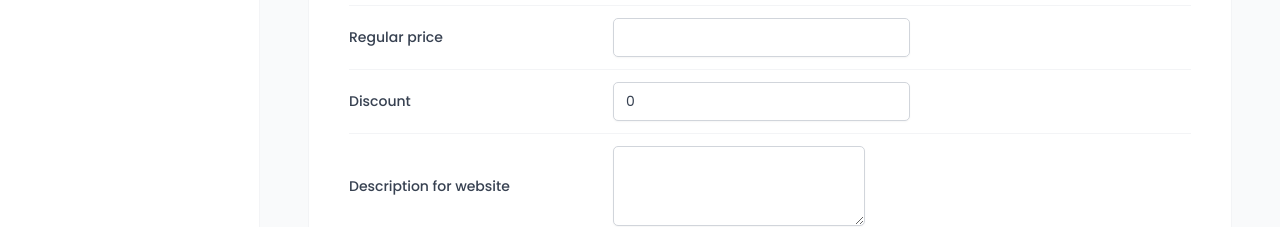
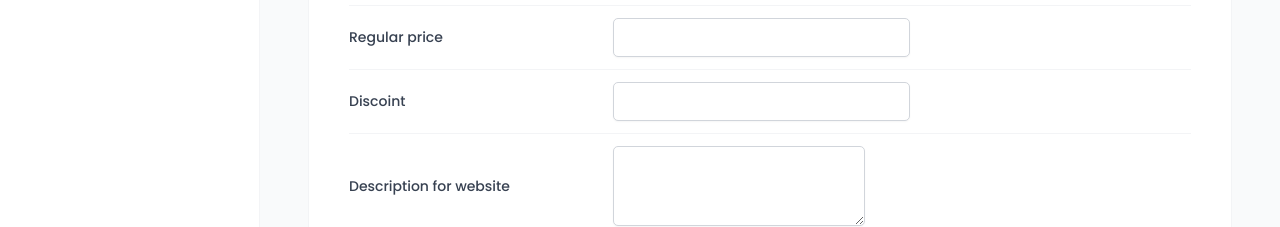
Before and after one commit to hazemr2121/the-wild-oasis, a React (Vite) app: page /cabins in a window 1280 px wide. Both pictures are taken after a click on the button "Add new cabin". Shown: the part 431-658 px from the top of the page. Built offline with nearby package versions, Linux system fonts and the light colour scheme; no server answers; the database is empty; a web font is replaced by a local one.

Commit message:
feat: handle form error

```diff
--- a/src/features/cabins/CreateCabinForm.jsx
+++ b/src/features/cabins/CreateCabinForm.jsx
@@ -9,8 +9,9 @@ import { useForm } from "react-hook-form";
 import { useMutation, useQueryClient } from "@tanstack/react-query";
 import { createCabin } from "../../services/apiCabins";
 import toast from "react-hot-toast";
+import FormRow from "../../ui/FormRow";
 
-const FormRow = styled.div`
+const FormRow2 = styled.div`
   display: grid;
   align-items: center;
   grid-template-columns: 24rem 1fr 1.2fr;
@@ -47,8 +48,9 @@ const Error = styled.span`
 `;
 
 function CreateCabinForm() {
-  const { register, handleSubmit, reset } = useForm();
+  const { register, handleSubmit, reset, getValues, formState } = useForm();
   const queryClient = useQueryClient();
+  const { errors } = formState;
   const { mutate, isLoading: isCreating } = useMutation({
     mutationFn: createCabin,
     onSuccess: () => {
@@ -63,55 +65,84 @@ function CreateCabinForm() {
   function onSubmit(data) {
     mutate(data);
   }
+  function onError(errors) {
+    // console.log(errors);
+  }
   return (
-    <Form onSubmit={handleSubmit(onSubmit)}>
-      <FormRow>
-        <Label htmlFor="name">Cabin name</Label>
-        <Input type="text" id="name" {...register("name")} />
+    <Form onSubmit={handleSubmit(onSubmit, onError)}>
+      <FormRow label="Cabin name" error={errors?.name?.message}>
+        <Input
+          type="text"
+          id="name"
+          {...register("name", { required: "This field is required" })}
+        />
+      </FormRow>
+      <FormRow label="Maximum capacity" error={errors?.maxCapacity?.message}>
+        <Input
+          type="number"
+          id="maxCapacity"
+          disabled={isCreating}
+          {...register("maxCapacity", {
+            required: "This field is required",
+            min: {
+              value: 1,
+              message: "Capacity should be atleast 1",
+            },
+          })}
+        />
+      </FormRow>
+      <FormRow label="Regular price" error={errors?.regularPrice?.message}>
+        <Input
+          type="number"
+          id="regularPrice"
+          disabled={isCreating}
+          {...register("regularPrice", {
+            required: "This field is required",
+            min: {
+              value: 1,
+              message: "Price should be atleast 1",
+            },
+          })}
+        />
       </FormRow>
 
-      <FormRow>
-        <Label htmlFor="maxCapacity">Maximum capacity</Label>
-        <Input type="number" id="maxCapacity" {...register("maxCapacity")} />
-      </FormRow>
-
-      <FormRow>
-        <Label htmlFor="regularPrice">Regular price</Label>
-        <Input type="number" id="regularPrice" {...register("regularPrice")} />
-      </FormRow>
-
-      <FormRow>
-        <Label htmlFor="discount">Discount</Label>
+      <FormRow label="Discoint" error={errors?.discount?.message}>
         <Input
           type="number"
           id="discount"
-          defaultValue={0}
-          {...register("discount")}
+          disabled={isCreating}
+          {...register("discount", {
+            required: "This field is required",
+            validate: (value) =>
+              value <= getValues().regularPrice ||
+              "Discount should be less than regular price",
+          })}
         />
       </FormRow>
 
-      <FormRow>
-        <Label htmlFor="description">Description for website</Label>
+      <FormRow
+        label="Description for website"
+        error={errors?.description?.message}
+      >
         <Textarea
           type="number"
           id="description"
+          disabled={isCreating}
           defaultValue=""
-          {...register("description")}
+          {...register("description", { required: "This field is required" })}
         />
       </FormRow>
 
-      <FormRow>
-        <Label htmlFor="image">Cabin photo</Label>
+      <FormRow label="Cabin photo" error={errors?.image?.message}>
         <FileInput id="image" accept="image/*" />
       </FormRow>
-
-      <FormRow>
+      <FormRow2>
         {/* type is an HTML attribute! */}
         <Button variation="secondary" type="reset">
           Cancel
         </Button>
         <Button disabled={isCreating}>Add cabin</Button>
-      </FormRow>
+      </FormRow2>
     </Form>
   );
 }
--- a/src/ui/AppLayout.jsx
+++ b/src/ui/AppLayout.jsx
@@ -13,6 +13,7 @@ const StyledAppLayout = styled.div`
 const Main = styled.main`
   background-color: var(--color-grey-50);
   padding: 4rem 4.8rem 6.4rem;
+  overflow-y: scroll;
 `;
 const Container = styled.div`
   max-width: 120rem;
--- a/src/ui/FormRow.jsx
+++ b/src/ui/FormRow.jsx
@@ -1,12 +1,10 @@
-import styled, { css } from "styled-components";
+import styled from "styled-components";
 
 const StyledFormRow = styled.div`
   display: grid;
   align-items: center;
-
-  grid-template-columns: ${(props) =>
-    props.orientation === "vertical" ? "1fr" : "24rem 1fr 1.2fr"};
-  gap: ${(props) => (props.orientation === "vertical" ? "0.8rem" : "2.4rem")};
+  grid-template-columns: 24rem 1fr 1.2fr;
+  gap: 2.4rem;
 
   padding: 1.2rem 0;
 
@@ -19,22 +17,14 @@ const StyledFormRow = styled.div`
   }
 
   &:not(:last-child) {
-    border-bottom: ${(props) =>
-      props.orientation === "vertical"
-        ? "none"
-        : "1px solid var(--color-grey-100)"};
+    border-bottom: 1px solid var(--color-grey-100);
   }
 
-  /* Special treatment if the row contains buttons, and if it's NOT a vertical row */
-  ${(props) =>
-    props.orientation !== "vertical" &&
-    css`
-      &:has(button) {
-        display: flex;
-        justify-content: flex-end;
-        gap: 1.2rem;
-      }
-    `}
+  &:has(button) {
+    display: flex;
+    justify-content: flex-end;
+    gap: 1.2rem;
+  }
 `;
 
 const Label = styled.label`
@@ -46,9 +36,9 @@ const Error = styled.span`
   color: var(--color-red-700);
 `;
 
-function FormRow({ label, error, children, orientation }) {
+function FormRow({ label, error, children }) {
   return (
-    <StyledFormRow orientation={orientation}>
+    <StyledFormRow>
       {label && <Label htmlFor={children.props.id}>{label}</Label>}
       {children}
       {error && <Error>{error}</Error>}
```
